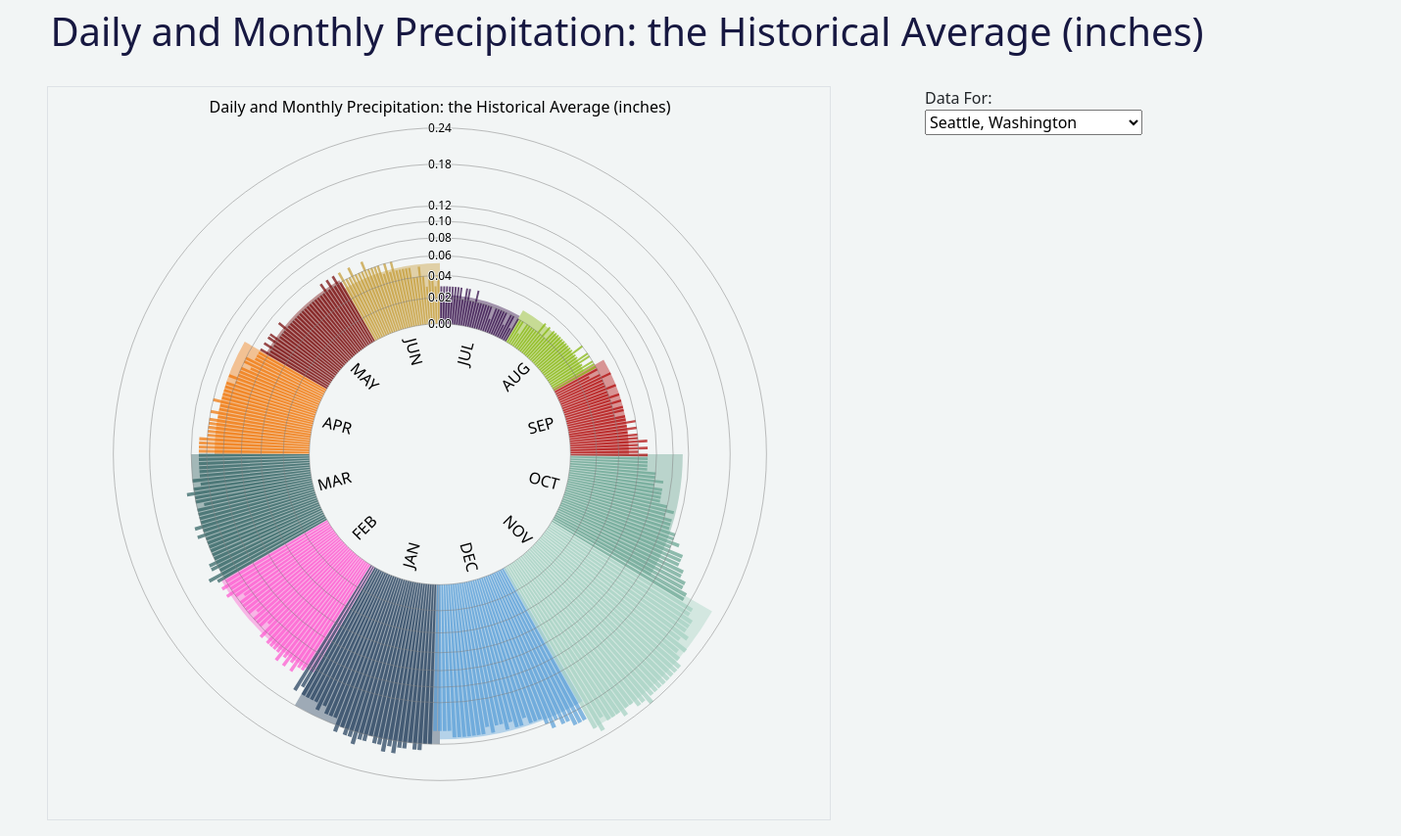
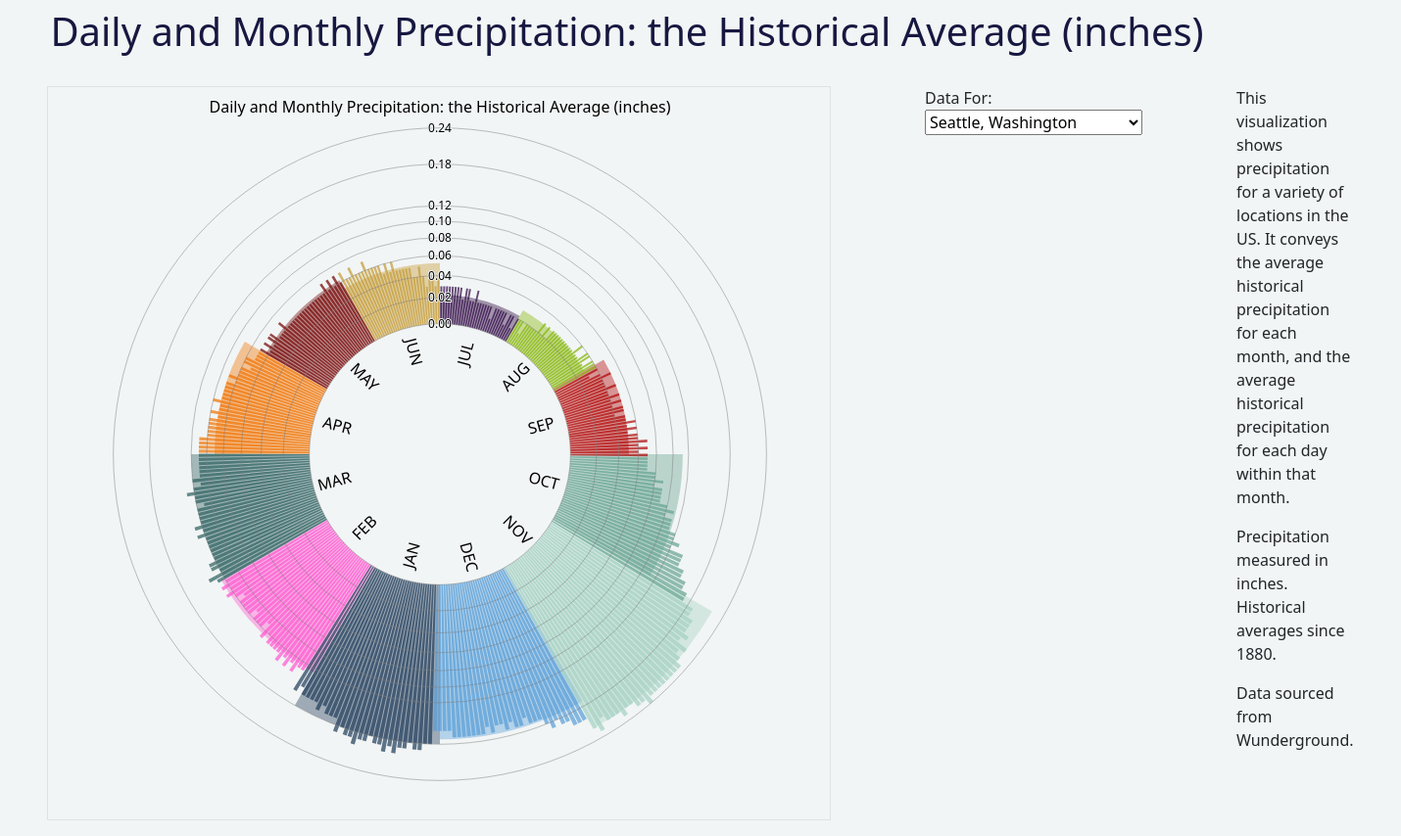
Before and after one commit to irenehuonline/precipitation-viz, a website: page index.html in a window 1280 px wide. Shown: the whole page at 98% size, 1430 px wide, since content can reach past the window. Drawn offline with nearby package versions, Linux system fonts and the light colour scheme.

Commit message:
description added

```diff
--- a/index.html
+++ b/index.html
@@ -31,8 +31,18 @@
                     <option value="new_PHX.csv">Phoenix, Arizona</option>
                     <option value="new_KHOU.csv">Houston, Texas</option>
                     <option value="new_KNYC.csv">New York, New York</option>
-
                 </select>
+            </div>
+            <div class="flex px-5 py-3">
+                <p>
+                    This visualization shows precipitation for a variety of locations in the US. It conveys the average historical precipitation for each month, and the average historical precipitation for each day within that month.
+                </p>
+                <p>
+                    Precipitation measured in inches. Historical averages since 1880.
+                </p>
+                <p>
+                    Data sourced from Wunderground.
+                </p>
             </div>
     </div>
 </body>
```
